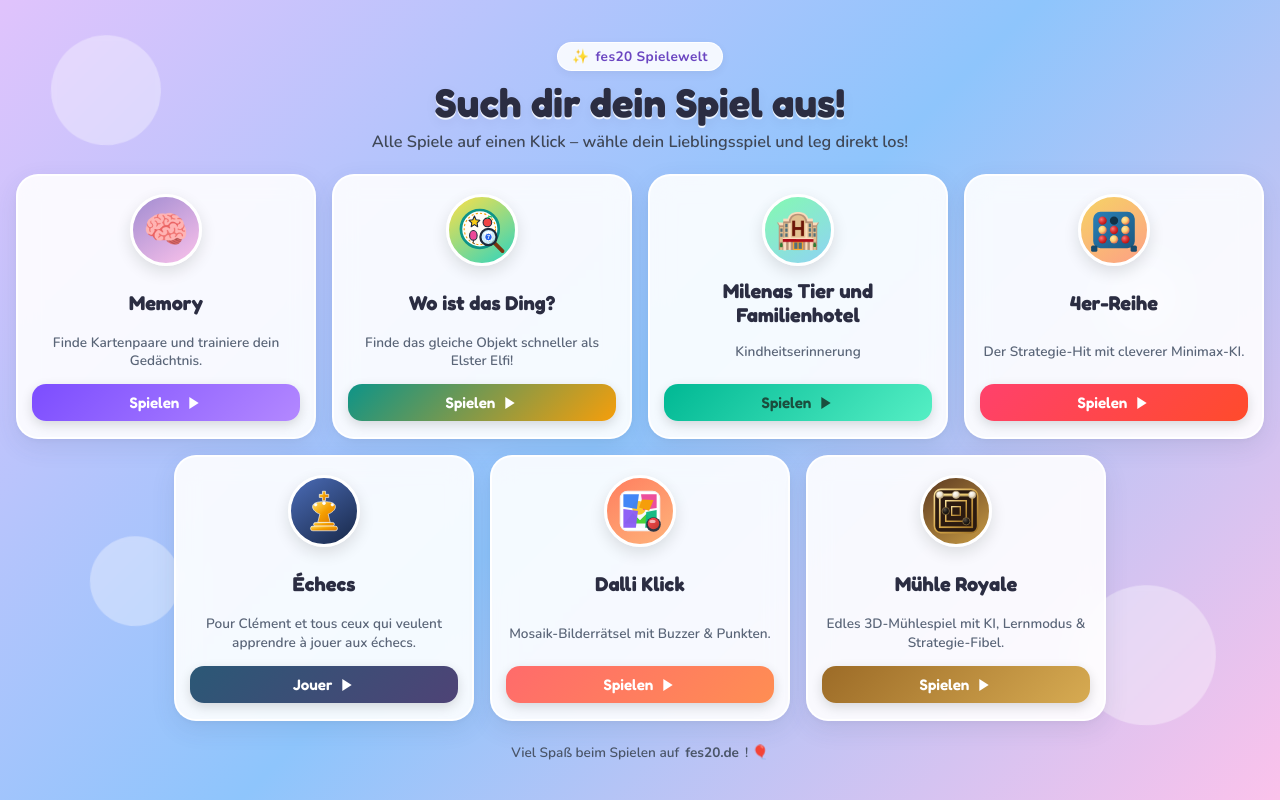
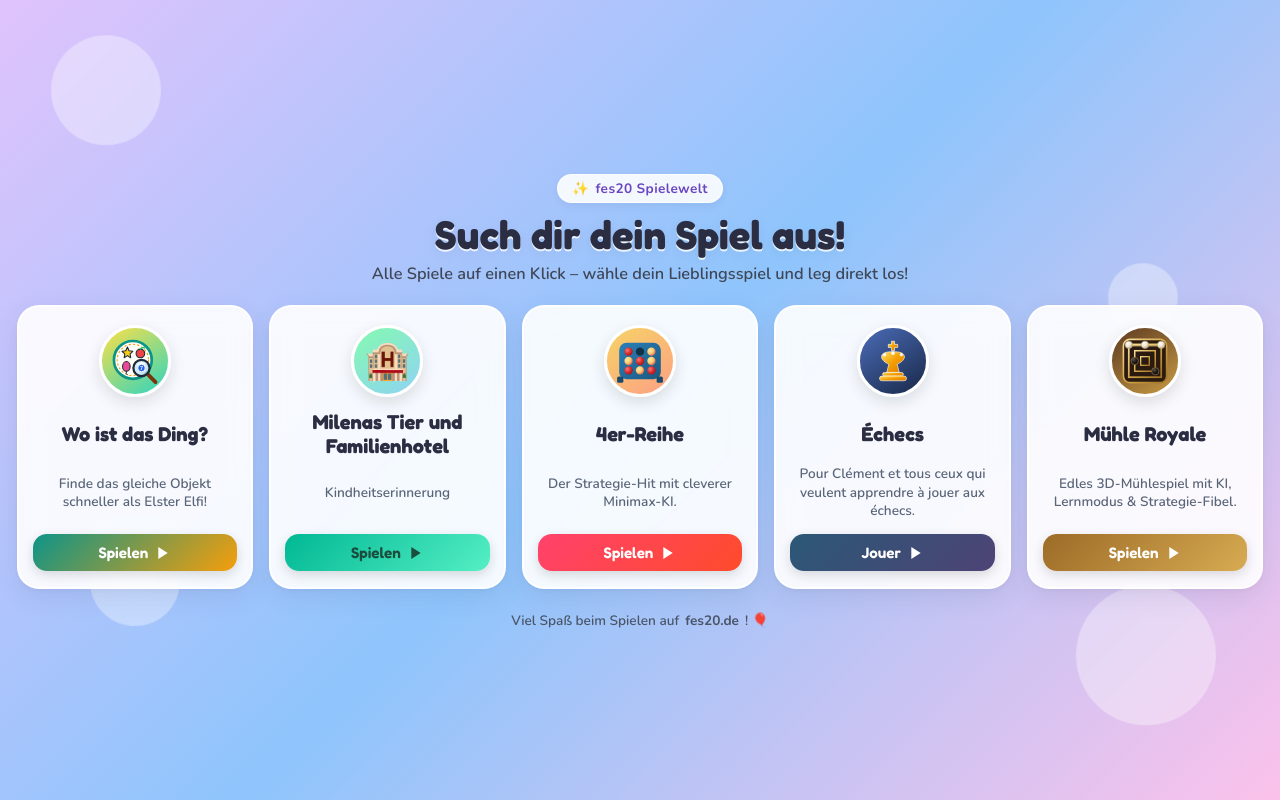
Before and after one commit to NikolausBerl/ag_start, a plain HTML site: page index.html in a window 1280 px wide. Drawn offline with nearby package versions, Linux system fonts and the light colour scheme.

Commit message:
Memory und Dalli Klick von der Startseite entfernt

```diff
--- a/index.html
+++ b/index.html
@@ -11,12 +11,10 @@
   <style>
     :root {
       --bg-gradient: linear-gradient(135deg, #fdfbfb 0%, #ebedee 100%);
-      --card-memory: linear-gradient(145deg, #a18cd1 0%, #fbc2eb 100%);
       --card-ding: linear-gradient(145deg, #fde047 0%, #2dd4bf 100%);
       --card-hotel: linear-gradient(145deg, #84fab0 0%, #8fd3f4 100%);
       --card-4er-reihe: linear-gradient(145deg, #f6d365 0%, #fda085 100%);
       --card-schach: linear-gradient(145deg, #4b6cb7 0%, #182848 100%);
-      --card-dalli: linear-gradient(145deg, #ff7e5f 0%, #feb47b 100%);
       --card-muehle: linear-gradient(145deg, #5c3a21 0%, #c89b44 100%);
       --text-dark: #2d3748;
       --text-muted: #5a6578;
@@ -116,7 +114,7 @@
       line-height: 1.4;
     }
 
-    /* Game Cards Grid: flexibel zentriert für 7 Spiele (4 oben, 3 unten auf Desktop) */
+    /* Game Cards Grid: 5 Spiele harmonisch nebeneinander auf Desktop, zentriert beim Umbruch */
     .games-grid {
       display: flex;
       flex-wrap: wrap;
@@ -128,8 +126,8 @@
 
     /* Einzelne Spielkarte */
     .game-card {
-      width: calc(25% - 12px);
-      min-width: 220px;
+      width: calc(20% - 13px);
+      min-width: 210px;
       background: rgba(255, 255, 255, 0.9);
       backdrop-filter: blur(12px);
       border-radius: 22px;
@@ -174,10 +172,6 @@
     }
 
     /* Kartenspezifische Farbwelten */
-    .card-memory .icon-wrapper {
-      background: var(--card-memory);
-    }
-
     .card-ding .icon-wrapper {
       background: var(--card-ding);
     }
@@ -188,10 +182,6 @@
 
     .card-4er-reihe .icon-wrapper {
       background: var(--card-4er-reihe);
-    }
-
-    .card-dalli .icon-wrapper {
-      background: var(--card-dalli);
     }
 
     .card-schach .icon-wrapper {
@@ -248,10 +238,6 @@
       transition: all 0.25s ease;
     }
 
-    .card-memory .play-btn {
-      background: linear-gradient(135deg, #7c4dff 0%, #b388ff 100%);
-    }
-
     .card-ding .play-btn {
       background: linear-gradient(135deg, #0d9488 0%, #f59e0b 100%);
     }
@@ -263,10 +249,6 @@
 
     .card-4er-reihe .play-btn {
       background: linear-gradient(135deg, #ff416c 0%, #ff4b2b 100%);
-    }
-
-    .card-dalli .play-btn {
-      background: linear-gradient(135deg, #ff6b6b 0%, #ff8e53 100%);
     }
 
     .card-schach .play-btn {
@@ -375,22 +357,7 @@
 
     <main class="games-grid">
 
-      <!-- Spiel 1: Memory -->
-      <a href="/memory" class="game-card card-memory" title="Memory spielen">
-        <div class="icon-wrapper">
-          <span>🧠</span>
-        </div>
-        <h2 class="game-title">Memory</h2>
-        <p class="game-desc">
-          Finde Kartenpaare und trainiere dein Gedächtnis.
-        </p>
-        <div class="play-btn">
-          <span>Spielen</span>
-          <svg viewBox="0 0 24 24"><path d="M5 3l14 9-14 9V3z"/></svg>
-        </div>
-      </a>
-
-      <!-- Spiel 2: Wo ist das Ding? -->
+      <!-- Spiel 1: Wo ist das Ding? -->
       <a href="/wo_ist_das_ding" class="game-card card-ding" title="Wo ist das Ding? spielen">
         <div class="icon-wrapper">
           <svg viewBox="0 0 100 100" width="54" height="54" xmlns="http://www.w3.org/2000/svg" aria-label="Wo ist das Ding?">
@@ -513,41 +480,7 @@
         </div>
       </a>
 
-      <!-- Spiel 6: Dalli Klick -->
-      <a href="/dalli" class="game-card card-dalli" title="Dalli Klick spielen">
-        <div class="icon-wrapper">
-          <svg viewBox="0 0 100 100" width="52" height="52" xmlns="http://www.w3.org/2000/svg" aria-label="Dalli Klick Mosaik">
-            <defs>
-              <linearGradient id="dk-buzzer" x1="0%" y1="0%" x2="100%" y2="100%">
-                <stop offset="0%" stop-color="#ff4757"/>
-                <stop offset="100%" stop-color="#c0392b"/>
-              </linearGradient>
-            </defs>
-            <rect x="12" y="12" width="76" height="76" rx="14" fill="#ffffff" stroke="#f1f2f6" stroke-width="2"/>
-            <rect x="18" y="18" width="64" height="64" rx="10" fill="#f8fafc"/>
-            <circle cx="48" cy="44" r="13" fill="#fbc531"/>
-            <path d="M 20 74 L 36 54 L 50 68 L 62 56 L 76 74 Z" fill="#4cd137"/>
-            <path d="M 18 18 H 48 L 44 46 L 18 42 Z" fill="#3b82f6" opacity="0.96"/>
-            <path d="M 52 18 H 82 V 44 L 56 48 Z" fill="#ec4899" opacity="0.96"/>
-            <path d="M 18 46 L 46 50 L 42 82 H 18 Z" fill="#8b5cf6" opacity="0.96"/>
-            <path d="M 62 52 L 82 48 V 82 H 60 Z" fill="#10b981" opacity="0.96"/>
-            <path d="M 46 36 L 68 32 L 64 54 L 44 52 Z" fill="#f59e0b" transform="translate(6, -6) rotate(12 56 43)"/>
-            <circle cx="76" cy="76" r="14" fill="#2f3542"/>
-            <circle cx="76" cy="74" r="11" fill="url(#dk-buzzer)"/>
-            <ellipse cx="74" cy="70" rx="6" ry="3" fill="#ffffff" opacity="0.6"/>
-          </svg>
-        </div>
-        <h2 class="game-title">Dalli Klick</h2>
-        <p class="game-desc">
-          Mosaik-Bilderrätsel mit Buzzer & Punkten.
-        </p>
-        <div class="play-btn">
-          <span>Spielen</span>
-          <svg viewBox="0 0 24 24"><path d="M5 3l14 9-14 9V3z"/></svg>
-        </div>
-      </a>
-
-      <!-- Spiel 7: Mühle Royale -->
+      <!-- Spiel 5: Mühle Royale -->
       <a href="/muehle" class="game-card card-muehle" title="Mühle Royale spielen">
         <div class="icon-wrapper">
           <svg viewBox="0 0 100 100" width="54" height="54" xmlns="http://www.w3.org/2000/svg" aria-label="Mühle Royale Spielbrett">
```
